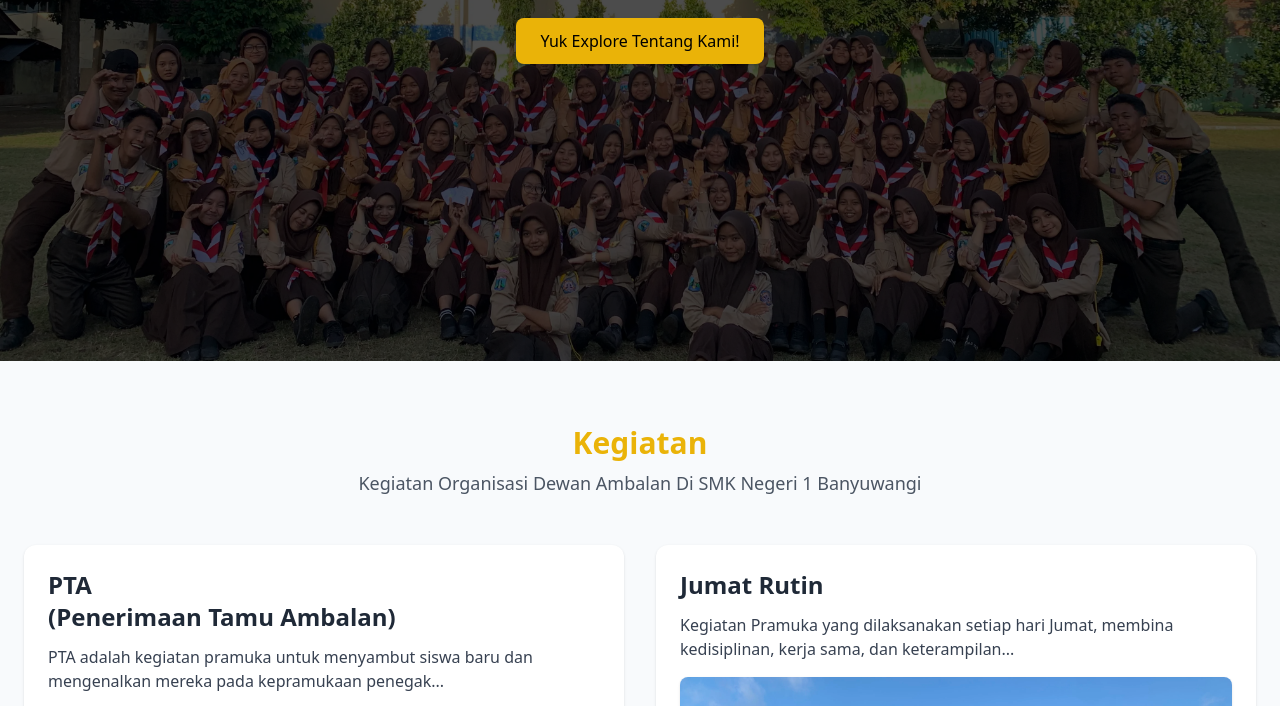
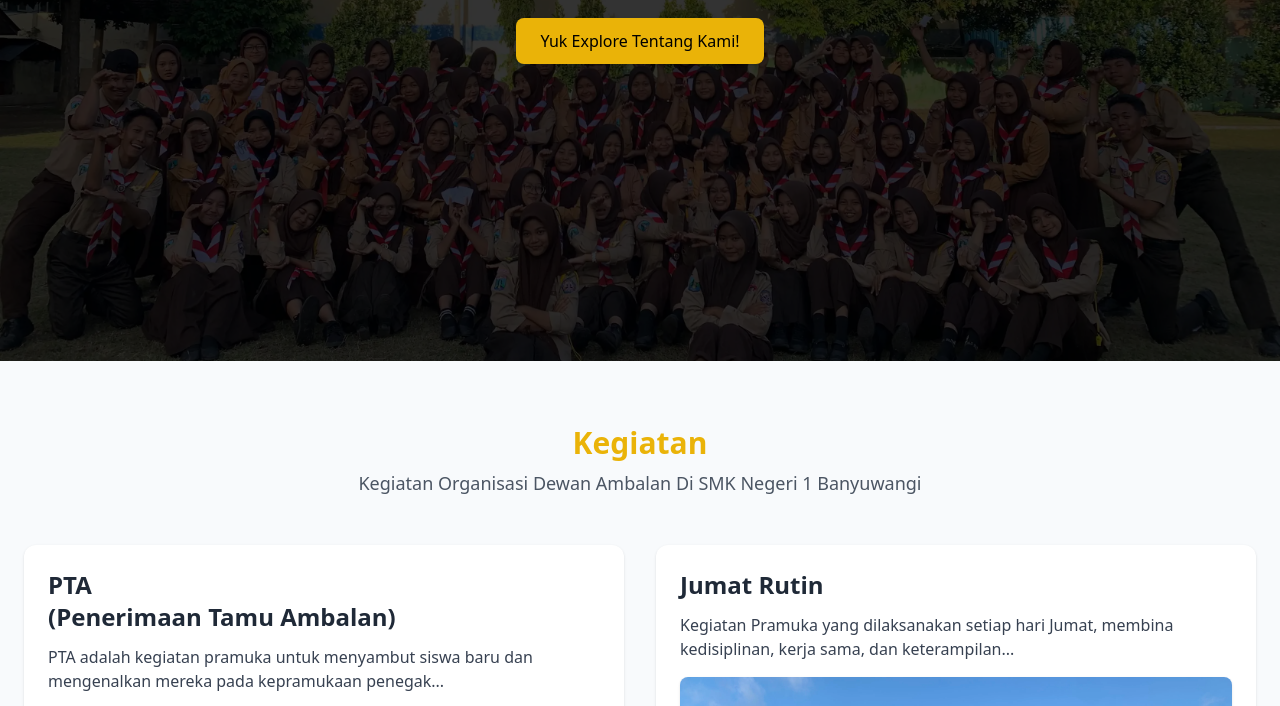
Before and after one commit to bangnocode/da-esemkasa, a plain HTML site: page index.html in a window 1280 px wide. Shown: the part 439-1145 px from the top of the page. Drawn offline with nearby package versions, Linux system fonts and the light colour scheme.

Commit message:
ganti size gambar

```diff
--- a/index.html
+++ b/index.html
@@ -62,8 +62,8 @@
 
     <!-- HERO -->
     <section class="relative bg-center bg-cover h-screen flex items-center justify-center"
-        style="background-image: url('./img/galeri/IMG_1767.webp');">
-        <div class="absolute inset-0 bg-black/70"></div>
+        style="background-image: url('./img/galeri/IMG_1767_11zon\ \(2\).webp');">
+        <div class="absolute inset-0 bg-black/80"></div>
         <div class="relative text-center text-white px-4">
             <h1 class="text-4xl md:text-5xl font-bold mb-4 drop-shadow-lg">Selamat Datang!</h1>
             <h2 class="text-lg md:text-2xl font-medium mb-8">Dewan Ambalan <br> SMK Negeri 1 Banyuwangi</h2>
```
Also changed, not shown: img/galeri/IMG_1767_11zon (2).webp (added).
